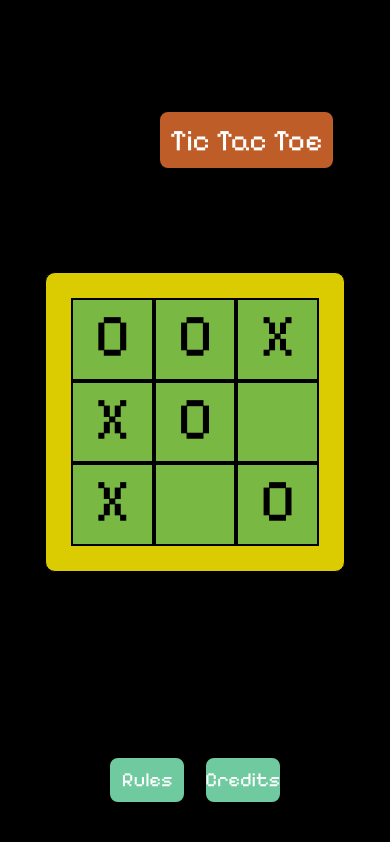
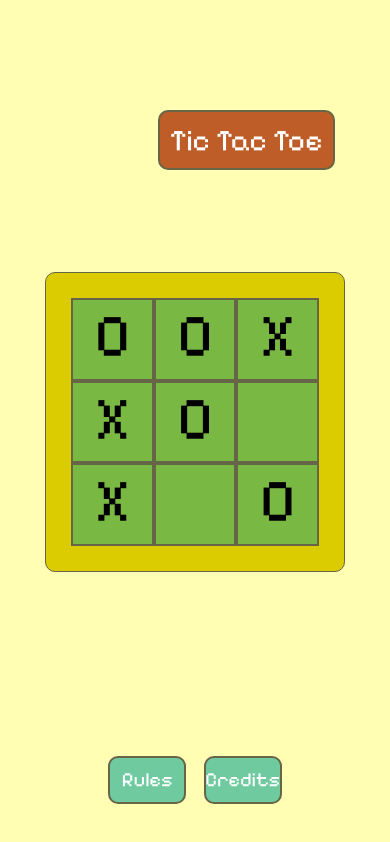
Before and after one commit to JaymeeCasabuena/tic-tac-toe, a React Native app: screen /Home in a window 390 px wide. Built offline with nearby package versions, Linux system fonts and the light colour scheme.

Commit message:
Additional style changes

```diff
--- a/App.js
+++ b/App.js
@@ -1,6 +1,7 @@
 import { StyleSheet, Text, View } from "react-native";
 import { useCallback } from "react";
 import Home from './src/screens/Home';
+import { COLORS } from "./src/constants/Color";
 import { useFonts } from 'expo-font';
 import * as SplashScreen from 'expo-splash-screen';
 
@@ -31,7 +32,7 @@ export default function App() {
 const styles = StyleSheet.create({
   container: {
     flex: 1,
-    backgroundColor: "black",
+    backgroundColor: COLORS.Cream,
     alignItems: "center",
     justifyContent: "center",
   }
--- a/src/components/Board.js
+++ b/src/components/Board.js
@@ -31,12 +31,12 @@ const styles = StyleSheet.create({
       width: "33.33%",
       height: "33.33%",
       backgroundColor: COLORS.Green,
-      borderColor: "#000000",
+      borderColor: COLORS.Brown,
       borderWidth: 2,
     },
     outerBorders: {
       borderWidth: 1,
-      borderColor: "#000000",
+      borderColor: COLORS.Brown,
       borderRadius: 10,
     },
     text: {
--- a/src/components/TButton.js
+++ b/src/components/TButton.js
@@ -16,7 +16,7 @@ const styles = StyleSheet.create({
       width: '45%',
       backgroundColor: COLORS.Teal,
       borderRadius: 10,
-      borderColor: 'black',
+      borderColor: COLORS.Brown,
       borderWidth: 2,
       padding: 10,
       alignItems: "center",
--- a/src/components/Title.js
+++ b/src/components/Title.js
@@ -15,7 +15,7 @@ const styles = StyleSheet.create({
     titleBox: {
       backgroundColor: COLORS.Red,
       borderRadius: 10,
-      borderColor: 'black',
+      borderColor: COLORS.Brown,
       borderWidth: 2,
       padding: 10,
     },
--- a/src/constants/Color.js
+++ b/src/constants/Color.js
@@ -4,5 +4,5 @@ export const COLORS = {
     Yellow: '#dacc00',
     Green: '#7ab844',
     Brown: '#666547',
-    Beige: '#ffe28a',
+    Cream: '#fffeb3',
   };
```
